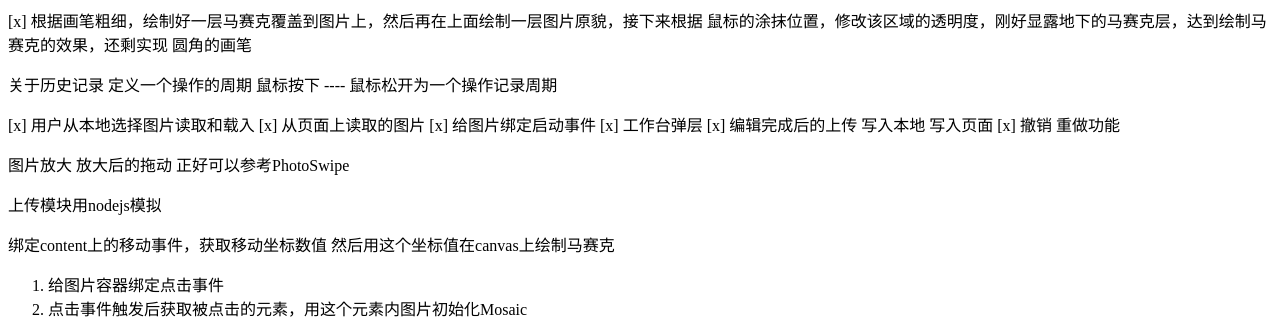
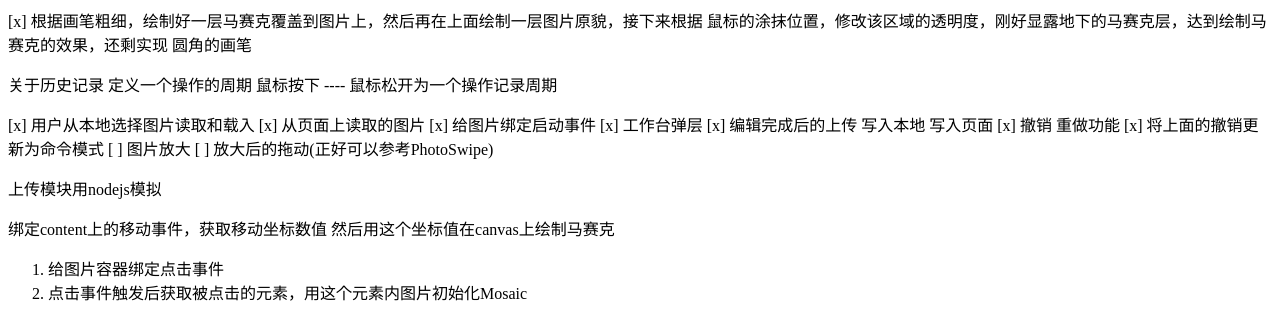
Before and after one commit to gaoqiang19514/mosaic, a website: page README.html in a window 1280 px wide. Shown: the top 319 px of the page. Drawn offline with Linux system fonts and the light colour scheme.

Commit message:
update README.md

```diff
--- a/README.html
+++ b/README.html
@@ -15,10 +15,10 @@
 [x] 给图片绑定启动事件
 [x] 工作台弹层
 [x] 编辑完成后的上传 写入本地 写入页面
-[x] 撤销 重做功能</p>
-<p>图片放大
-放大后的拖动
-正好可以参考PhotoSwipe</p>
+[x] 撤销 重做功能
+[x] 将上面的撤销更新为命令模式
+[ ] 图片放大
+[ ] 放大后的拖动(正好可以参考PhotoSwipe)</p>
 <p>上传模块用nodejs模拟</p>
 <p>绑定content上的移动事件，获取移动坐标数值
 然后用这个坐标值在canvas上绘制马赛克</p>
```
Also changed, not shown: README.md.
